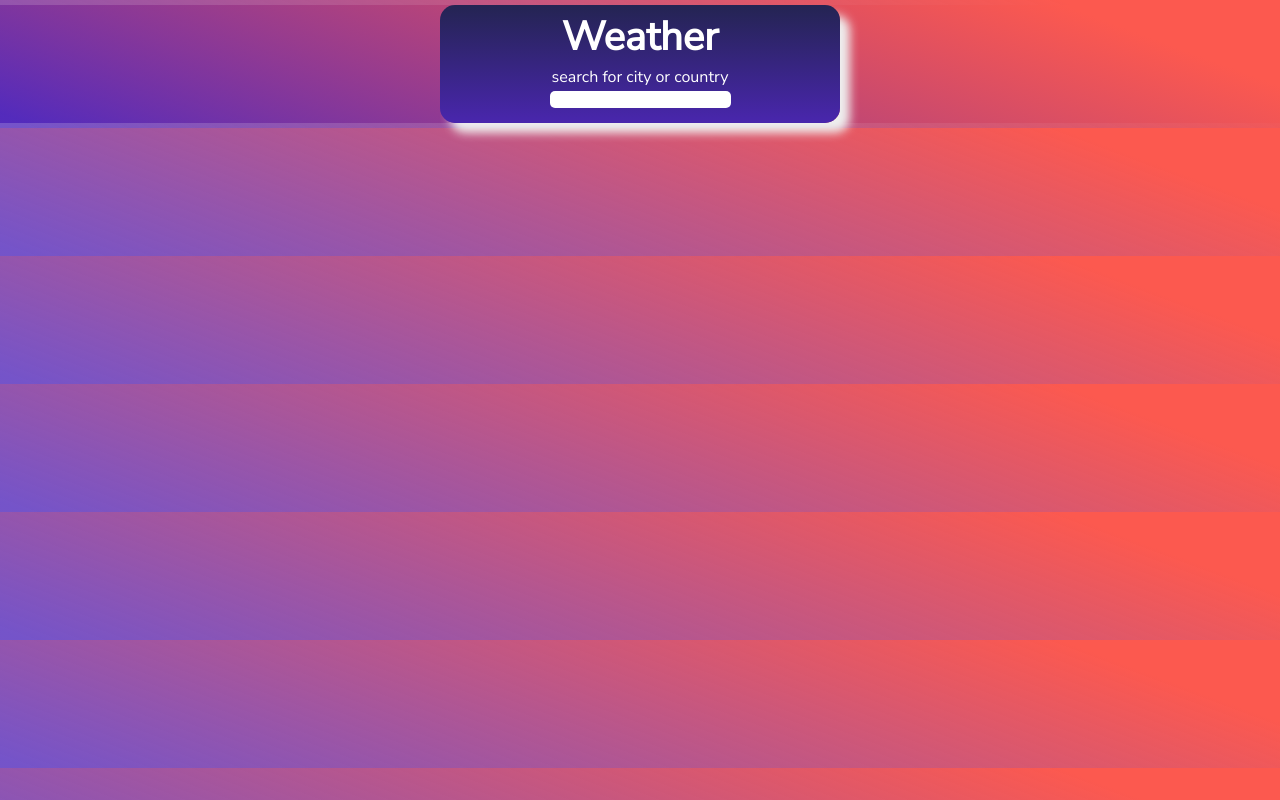
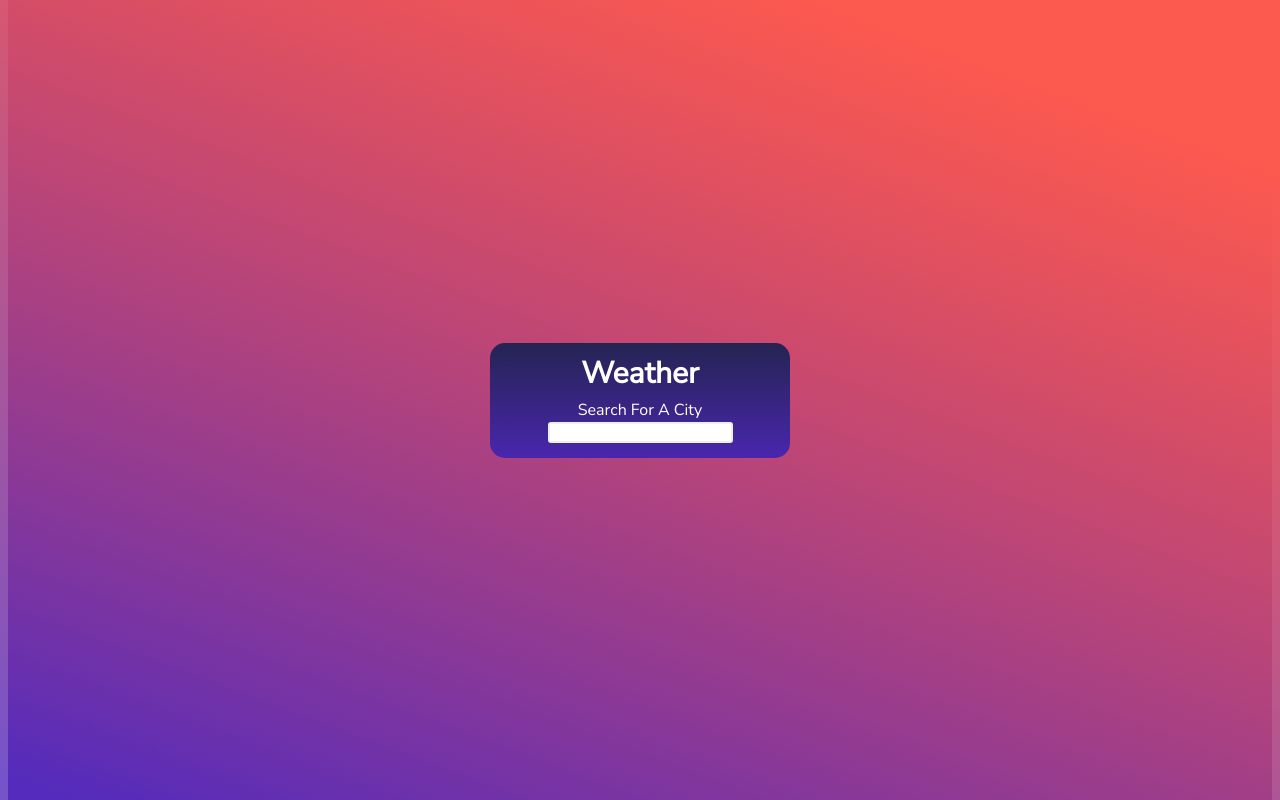
Before and after one commit to vyas2000/weatherApp, a plain HTML site: page index.html in a window 1280 px wide. Drawn offline with Linux system fonts and the light colour scheme.

Commit message:
updating files

```diff
--- a/index.html
+++ b/index.html
@@ -17,7 +17,7 @@
       <h2 class="title">Weather</h2>
       <div class="search">
         <form class="change-location">
-          <label for="city">search for city or country</label> <br />
+          <label for="city">Search For A City</label> <br />
           <input type="text" name="city" id="city" />
         </form>
       </div>
--- a/styles.css
+++ b/styles.css
@@ -1,5 +1,5 @@
 * {
-  margin: 0;
+  marging: 0;
   box-sizing: border-box;
 }
 
@@ -7,21 +7,29 @@ html,
 body {
   font-family: "Nunito sans";
   color: white;
-  background: linear-gradient(200.42deg, #FC594F 13.57%, rgba(73, 30, 184, 0.76) 98.35%);
+  background: linear-gradient(
+    200.42deg,
+    #fc594f 13.57%,
+    rgba(73, 30, 184, 0.76) 98.35%
+  );
+  width: 100vw;
+  height: 100vh;
+  display: flex;
+  justify-content: center;
+  align-items: center;
 }
 
 .container {
-  width: 400px;
+  width: 300px;
   margin: 5px auto;
   padding: 5px 5px;
-  background: linear-gradient(180deg, #242452 0%, #4926AD 100%);
+  background: linear-gradient(180deg, #242452 0%, #4926ad 100%);
   border-radius: 15px;
-  box-shadow: 10px 10px 10px #eee;
 }
-
 .title {
+  margin: 5px 0;
   text-align: center;
-  font-size: 40px;
+  font-size: 30px;
 }
 
 .search {
@@ -31,14 +39,14 @@ body {
 }
 
 .search input[type="text"] {
-  border: none;
-  border-radius: 5px;
+  border: 2px solid #eee;
+  border-radius: 3px;
   outline: none;
   margin-bottom: 5px;
 }
 
 .card {
-  margin: 10px auto;
+  margin: 5px auto;
   margin-bottom: 5px;
   display: flex;
   flex-direction: column;
@@ -52,7 +60,7 @@ body {
 }
 
 img.time {
-  width: 400px;
+  width: 300px;
 }
 
 .weather-icon {
@@ -61,7 +69,7 @@ img.time {
   background-color: #eee;
   border-radius: 50%;
   position: absolute;
-  top: 63%;
+  top: 55%;
 }
 .weather-icon img {
   width: 100px;
@@ -69,13 +77,15 @@ img.time {
 }
 
 .details {
-  padding-top: 60px;
+  padding-top: 45px;
   display: flex;
   flex-direction: column;
   justify-content: center;
   align-items: center;
 }
-
+.city-name {
+  margin: 2px 0;
+}
 .temp {
   font-size: 2rem;
 }
```
